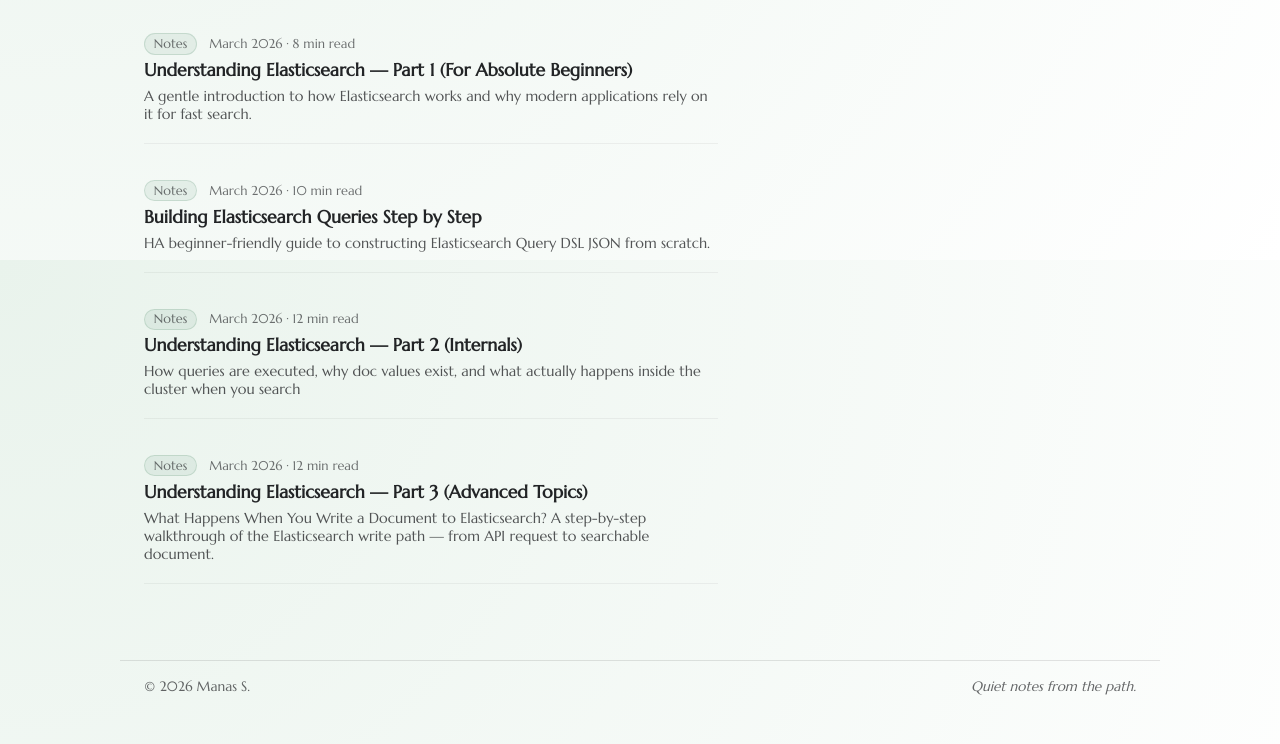
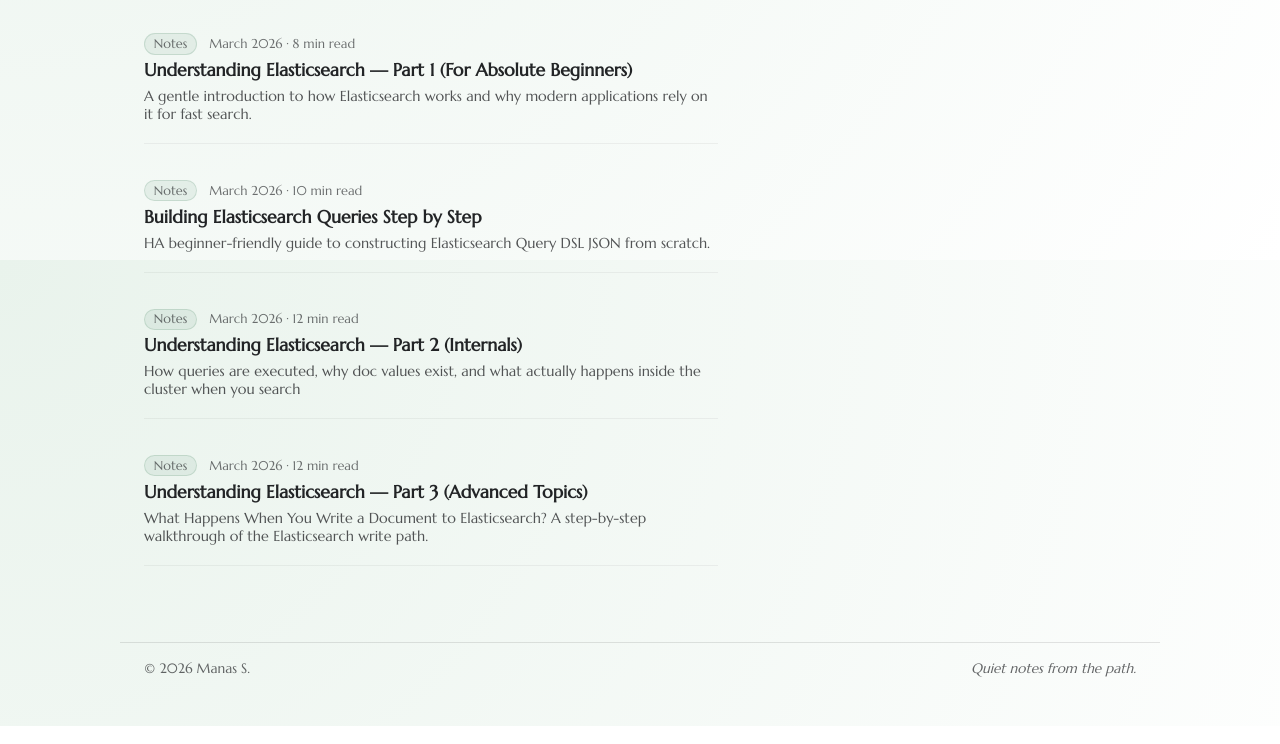
Before and after one commit to GhostlyPresence/iron-portfolio, a website: page blogs.html in a window 1280 px wide. Shown: the part 540-1284 px from the top of the page. Drawn offline with Linux system fonts and the light colour scheme.

Commit message:
desc update

```diff
--- a/blogs.html
+++ b/blogs.html
@@ -126,7 +126,7 @@
               <a href="./posts/post-understanding-elasticsearch-p3.html">Understanding Elasticsearch — Part 3 (Advanced Topics)</a>
             </h2>
             <p class="feed-item__summary">
-            What Happens When You Write a Document to Elasticsearch? A step-by-step walkthrough of the Elasticsearch write path — from API request to searchable document.
+            What Happens When You Write a Document to Elasticsearch? A step-by-step walkthrough of the Elasticsearch write path.
             </p>
           </article>
 
```
